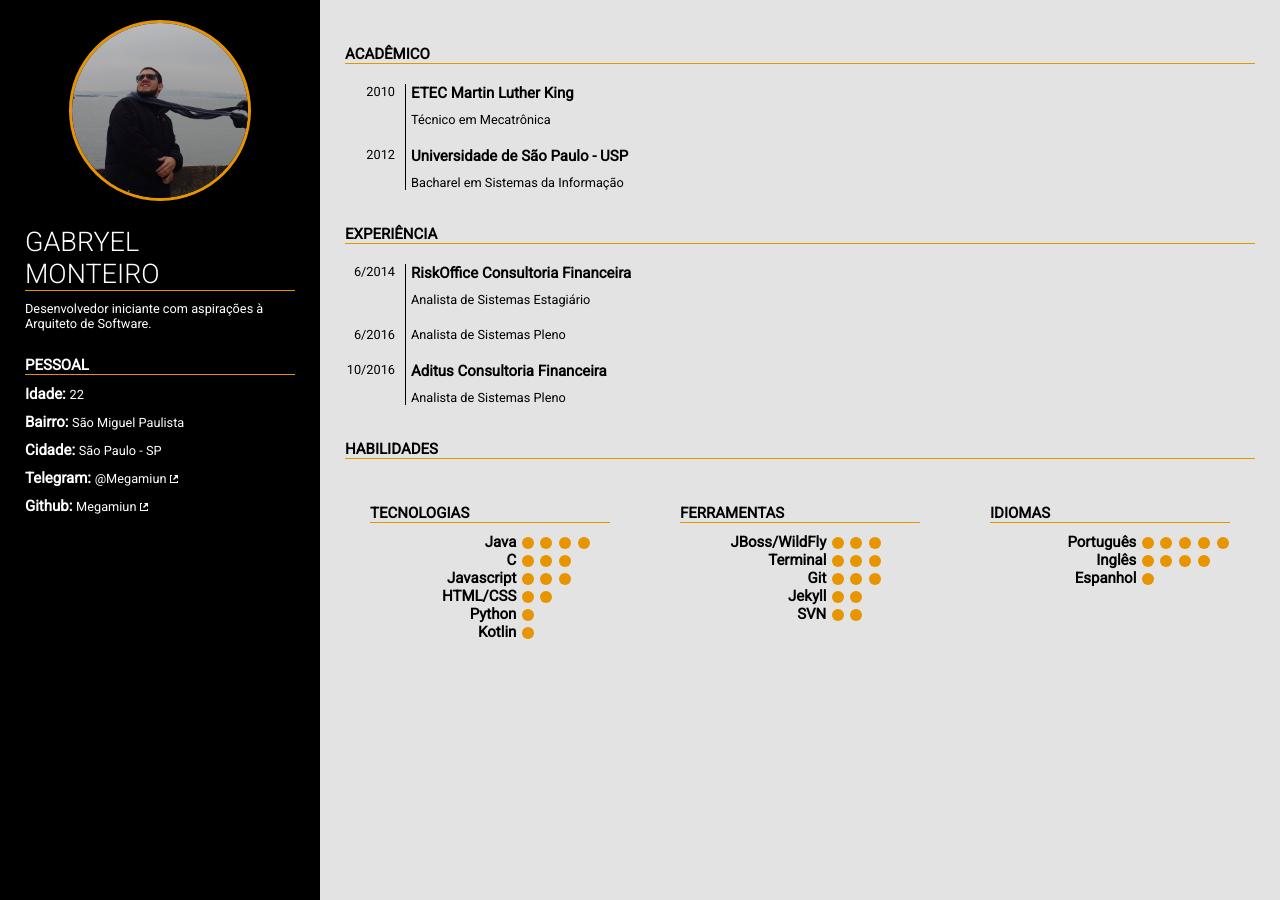
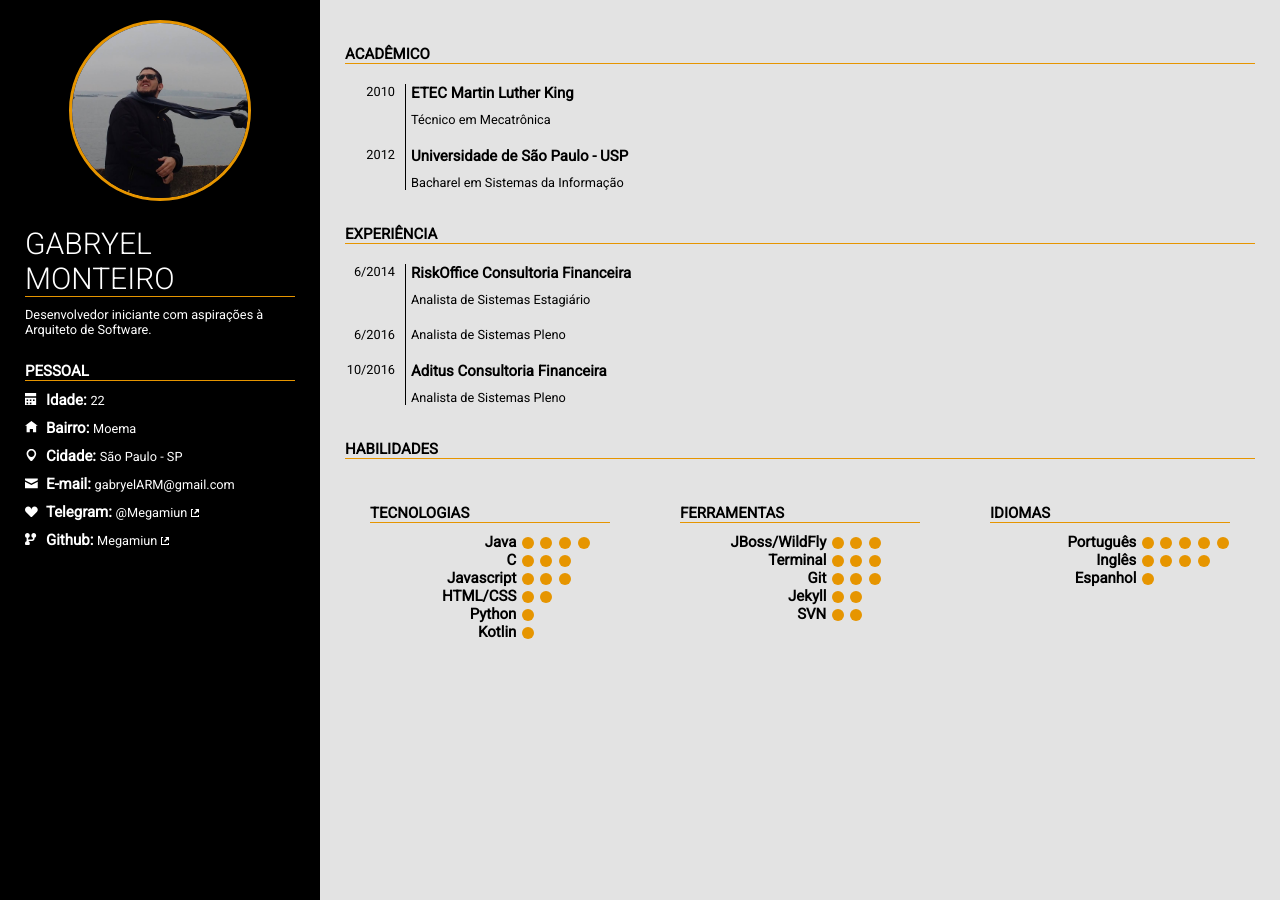
Before and after one commit to Megamiun/Megamiun.github.io, a Jekyll site: the page built from index.html, in a window 1280 px wide. Built offline with Jekyll 4.4.1, drawn with Linux system fonts in a browser that asks for light colours.

Commit message:
Que pessoa esquece de por email num curriculo?
+ Icones, icones para todo mundo

```diff
--- a/_data/personal.json
+++ b/_data/personal.json
@@ -1,22 +1,32 @@
 [
     {
+        "icon": "calendar.svg",
         "name": "Idade",
         "value": 22
     },
     {
+        "icon": "home.svg",
         "name": "Bairro",
-        "value": "São Miguel Paulista"
+        "value": "Moema"
     },
     {
+        "icon": "map-marker.svg",
         "name": "Cidade",
         "value": "São Paulo - SP"
     },
     {
+        "icon": "envelope-closed.svg",
+        "name": "E-mail",
+        "value": "gabryelARM@gmail.com"
+    },
+    {
+        "icon": "heart.svg",
         "name": "Telegram",
         "value": "@Megamiun",
         "url": "http://t.me/megamiun"
     },
     {
+        "icon": "fork.svg",
         "name": "Github",
         "value": "Megamiun",
         "url": "https://github.com/Megamiun"
--- a/_includes/info.html
+++ b/_includes/info.html
@@ -2,6 +2,11 @@
 
 {% for info in site.data.personal %}
     <div class="block-wrapper" >
+        <p class="item-icon" >
+            {% if info.icon %}
+                {% include {{ info.icon }} %}
+            {% endif %}
+        </p>
         <p class="item-title" >{{ info.name }}: </p>
         <p>
             {% if info.url %}
--- a/css/category.scss
+++ b/css/category.scss
@@ -11,6 +11,15 @@
         border-bottom: 1px $highlight-color solid;
         text-transform: uppercase;
         font-weight: bold;
+    }
+
+    .item-icon {
+        margin-right: 5px;
+
+        svg {
+            height: 1em;
+            width: 1em;
+        }
     }
 
     .item-title {
--- a/css/main.scss
+++ b/css/main.scss
@@ -34,7 +34,7 @@ a {
 
 #name {
     font-weight: 300;
-    font-size: 1.8em;
+    font-size: 2em;
 }
 
 .circle {
```
Also changed, not shown: _includes/calendar.svg (added), _includes/envelope-closed.svg (added), _includes/fork.svg (added), _includes/heart.svg (added), _includes/home.svg (added), _includes/map-marker.svg (added), _includes/phone.svg (added).
